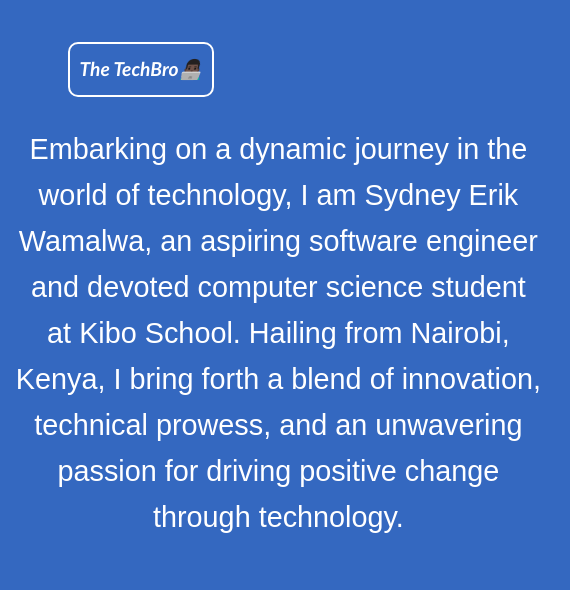
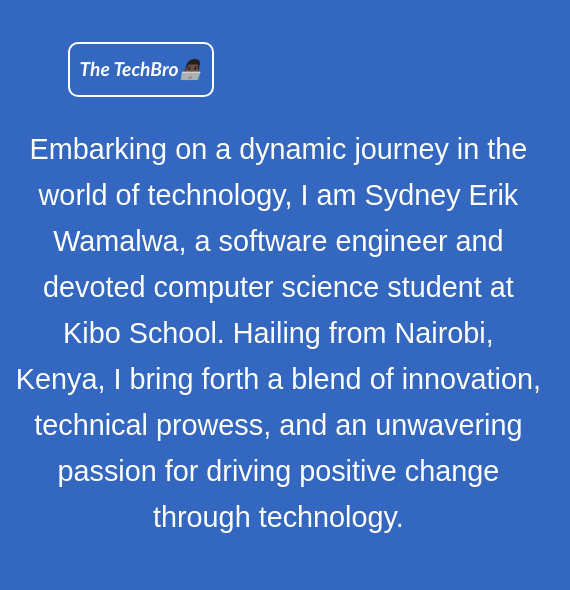
Before and after one commit to SydneyWamalwa/portfolioex, a plain HTML site: page index.html in a window 1280 px wide. Shown: the part 81-671 px from the top of the page, 499-1069 px from the left. Drawn offline with Linux system fonts and the light colour scheme.

Commit message:
Update index.html

```diff
--- a/index.html
+++ b/index.html
@@ -114,7 +114,7 @@
             <div class="content">
                 <img src="WhatsApp Image 2023-06-29 at 05.38.21.jpeg" alt="Logo for Sydney Erik Wamalwa">
                 <div>
-                    <p>Embarking on a dynamic journey in the world of technology, I am Sydney Erik Wamalwa, an aspiring software
+                    <p>Embarking on a dynamic journey in the world of technology, I am Sydney Erik Wamalwa, a software
                         engineer and devoted computer science student at Kibo School. Hailing from Nairobi, Kenya, I bring forth a
                         blend of innovation, technical prowess, and an unwavering passion for driving positive change through
                         technology.</p>
```
